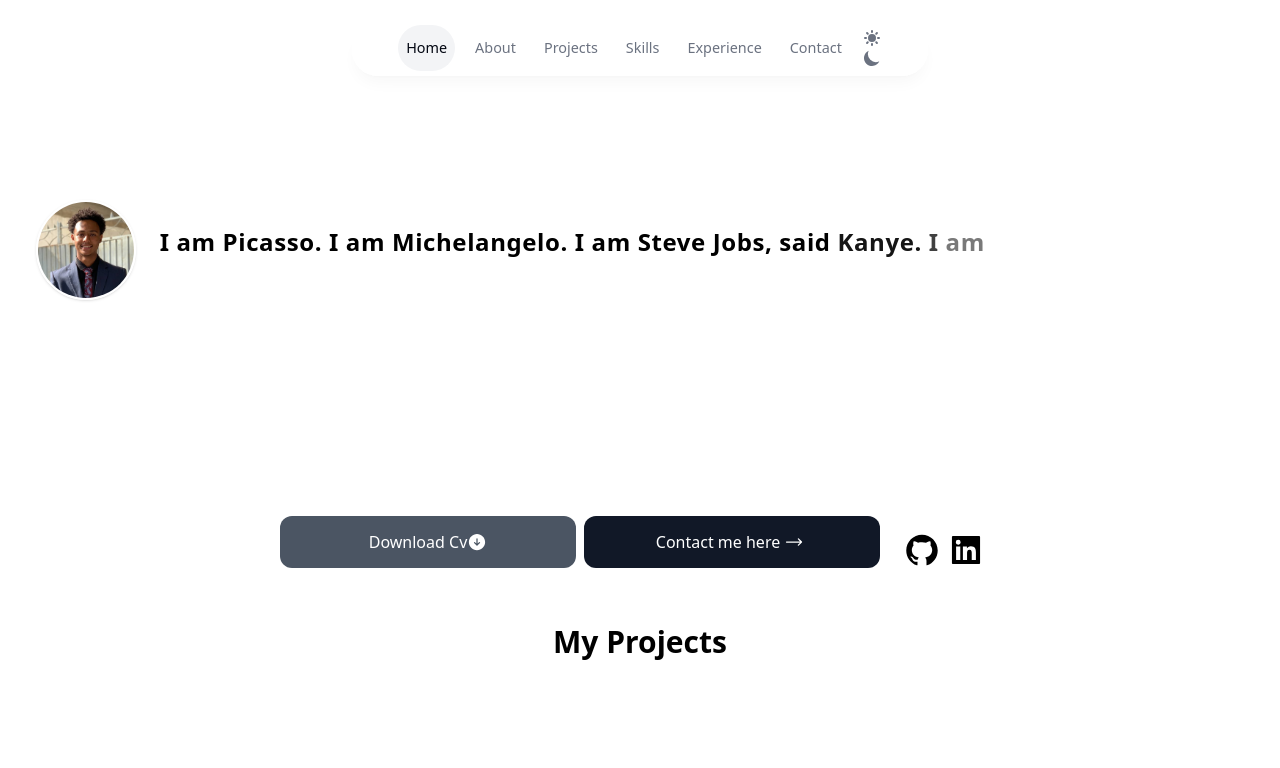
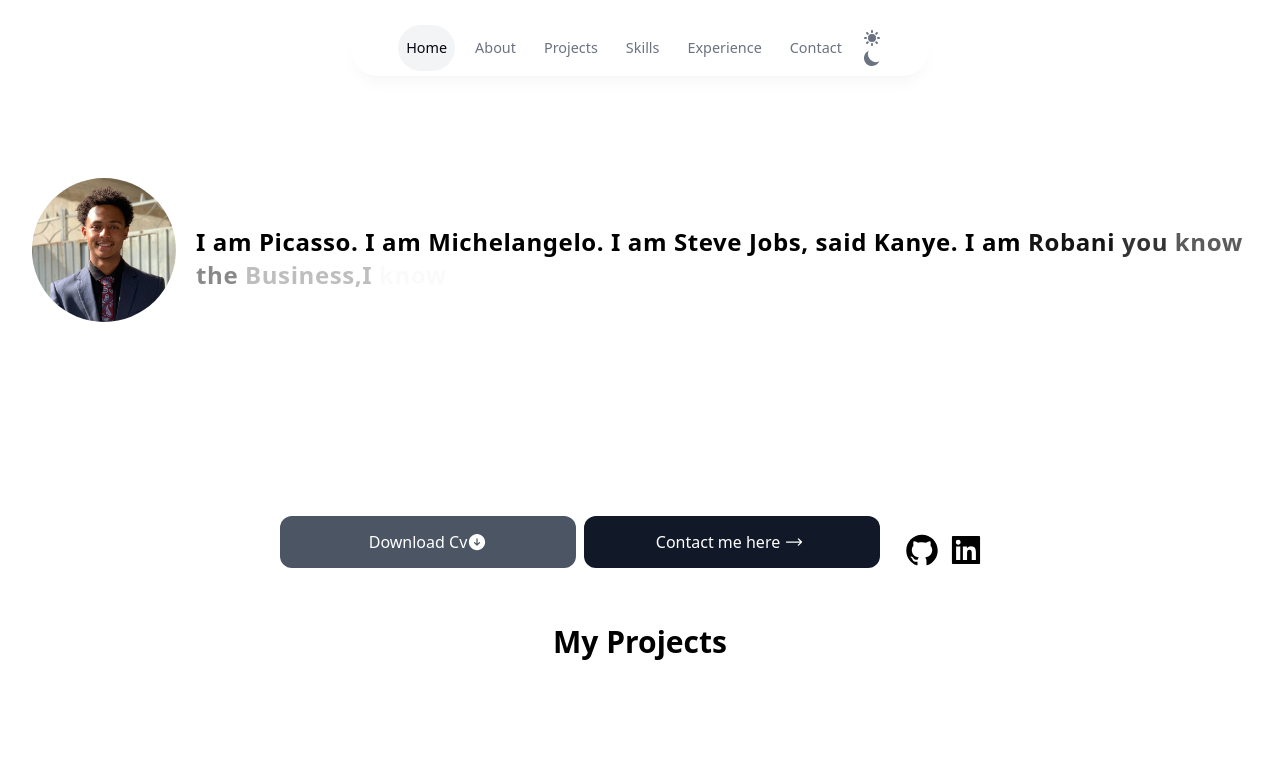
Before and after one commit to Robani-G/portfolio, a Next.js app: page / in a window 1280 px wide. Shown: the top 768 px of the page. Built offline with nearby package versions, Linux system fonts and the light colour scheme.

Commit message:
image quality fixed

```diff
--- a/src/app/componets/main/Intro.tsx
+++ b/src/app/componets/main/Intro.tsx
@@ -26,16 +26,22 @@
           animate={{ scale: 1, opacity: 1 }}
           transition={{ duration: 0.5, delay: 0.5 }}
           className="flex items-center justify-center"
+          // className="w-45 h-45 m-6    "
         >
+          <div className="  sm:h-36 sm:w-36 h-24 w-24 mt-9 sm:mt-0 relative">
           <Image
-            width={100}
-            height={100}
+          layout="fill"
+          objectFit="cover"
+
             quality={95}
-            priority={true}
+            // priority={true}
             src="/ratio.png"
             alt={"Profile Pictures"}
-            className="w-45 h-45 m-6 rounded-full border-2 border-white object-fill shadow "
+            className="rounded-full"
+
           />
+          </div>
+
         </motion.div>
 
           <TextGenerateEffect words={words} />
--- a/src/components/ui/text-generate-effect.tsx
+++ b/src/components/ui/text-generate-effect.tsx
@@ -20,7 +20,7 @@
       },
       {
         duration: 2,
-        delay: stagger(0.4),
+        delay: stagger(0.3),
       }
     );
   }, [scope.current]);
```
